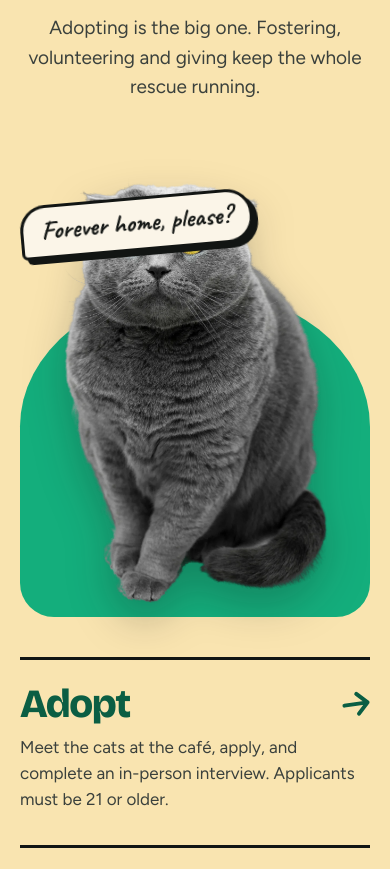
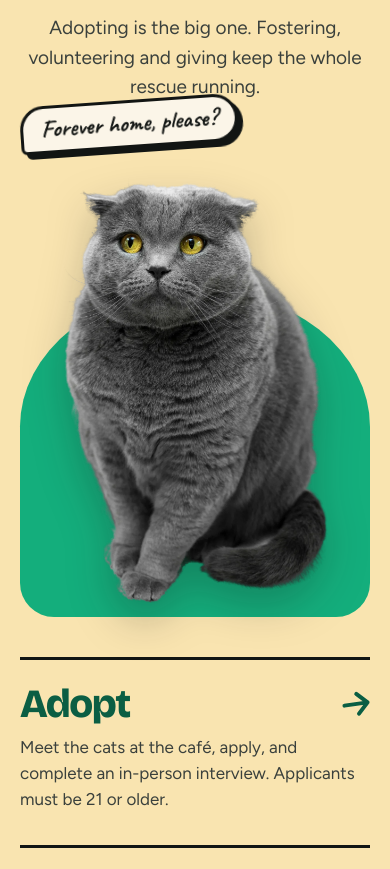
Before and after one commit to Wolf-IQ/Rescued-Treasures-Cat-Caf-, a plain HTML site: page index.html in a window 390 px wide. Shown: the part 6864-7733 px from the top of the page. Drawn offline with nearby package versions, Linux system fonts and the light colour scheme.

Commit message:
Move help bubble above the cat

```diff
--- a/index.html
+++ b/index.html
@@ -194,7 +194,8 @@ a{color:#0B5E43}a:hover{color:#121513}
 .shape-volunteer{border-radius:38% 62% 34px 34px / 34% 54% 34px 34px}
 .shape-donate{border-radius:50% 50% 34px 34px / 24% 24% 34px 34px}
 .h-cat{position:absolute;left:12%;width:76%;bottom:3%;z-index:2;filter:drop-shadow(0 18px 20px rgba(18,21,19,.25))}
-.bubble{position:absolute;z-index:3;left:-6%;top:2%;background:var(--cream);border:3px solid var(--ink);border-radius:26px 26px 26px 6px;padding:10px 18px 12px;font-size:30px;line-height:1;transform:rotate(-5deg);box-shadow:5px 5px 0 var(--ink);max-width:250px}
+.bubble{position:absolute;z-index:3;left:-4%;bottom:calc(100% + 14px);white-space:nowrap;background:var(--cream);border:3px solid var(--ink);border-radius:24px 24px 24px 6px;padding:8px 18px 10px;font-size:28px;line-height:1;transform:rotate(-4deg);box-shadow:5px 5px 0 var(--ink);margin:0}
+.help-art{margin-top:90px}
 /* visit */
 .visit{position:relative;background:var(--cream);padding:150px 0 150px}
 .visit .wave{top:-1px;color:var(--yellow-l)}
@@ -295,7 +296,7 @@ a{color:#0B5E43}a:hover{color:#121513}
 .impact-zone{padding-top:70px}
 .impact-head{max-width:100%;min-height:0;padding-bottom:250px}
 .ginger{width:200px;right:6%}
-.bubble{left:0;font-size:26px}
+.bubble{left:0;font-size:24px}
 .book-panel{border-radius:30px 30px 30px 70px;padding:32px 24px 36px}
 .final{--pw:78vw}
 .final-in{padding-top:130px;padding-bottom:30px}
```
